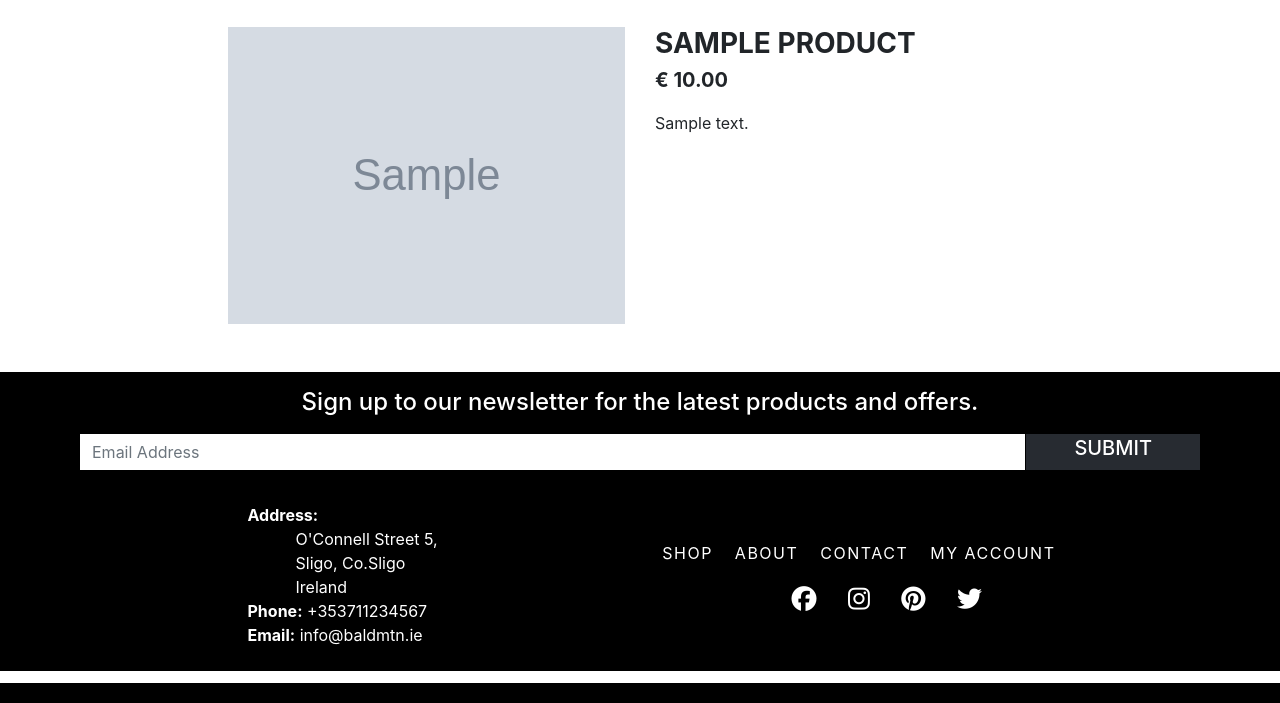
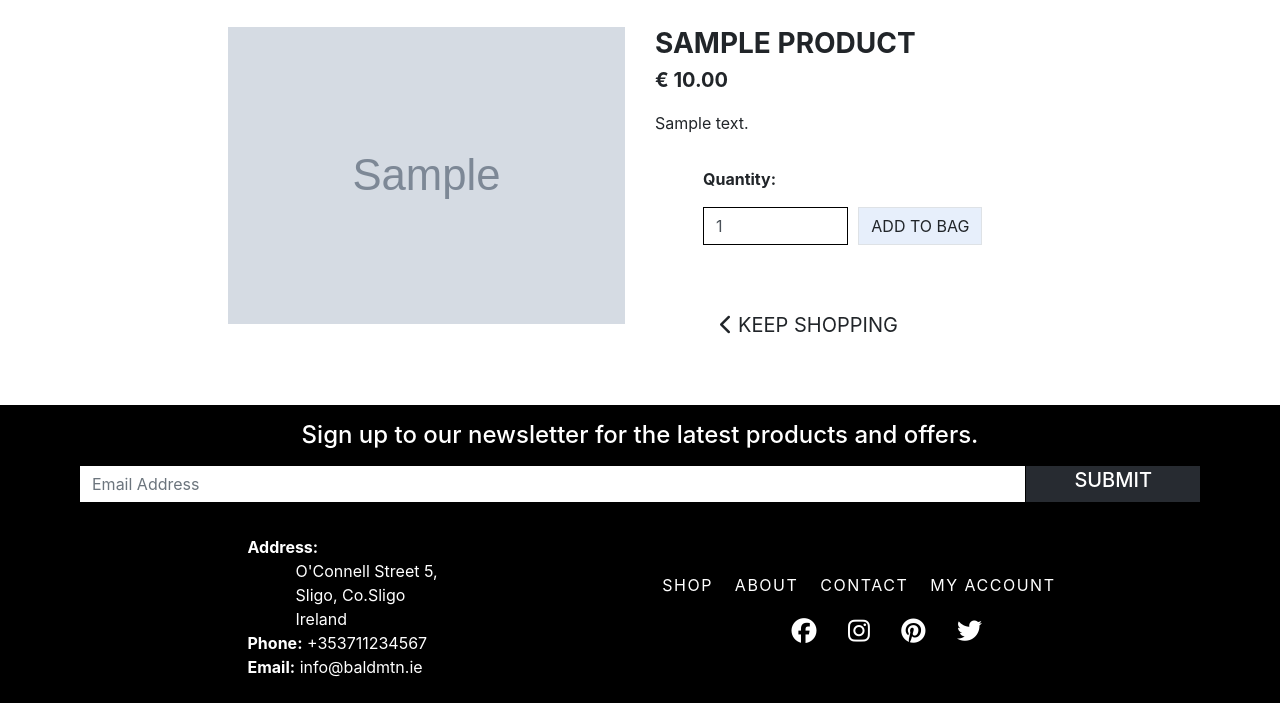
Before and after one commit to annuc1s/Bald_Mtn., a Django app: page /shop/1 in a window 1280 px wide. Shown: the part 117-820 px from the top of the page. Run offline with Django 3.2, Linux system fonts and the light colour scheme; tables that the repository leaves empty hold one stand-in row (values such as "Sample post"); grey boxes marked "Sample" are stand-in pictures; some libraries are stand-ins or nearby versions.

Commit message:
added an 'add to bag' form to product_detail.html

```diff
--- a/shop/templates/shop/product_detail.html
+++ b/shop/templates/shop/product_detail.html
@@ -24,6 +24,29 @@
                     <h3 class="mb-1 font-weight-bold text-uppercase">{{ product.name }}</h3>
                     <p class="lead mb-0 text-left font-weight-bold">€ {{ product.price }}</p>
                     <p class="mt-3">{{ product.description }}</p>
+
+                    <form class="form" action="" method="POST">
+                        {% csrf_token %}
+                        <div class="form-row">
+                            <p class="mt-3 col-12"><strong>Quantity:</strong></p>
+                            <div class="col-6">
+                                <input class="form-control qty_input rounded-0" type="number" name="quantity" value="1" min="1" max="99" data-item_id="{{ product.id }}" id="id_qty_{{ product.id }}">
+                            </div>
+                            <div class="col-5">
+                                <input type="submit" class="add-to-bag btn border btn-black rounded-0 text-uppercase" value="Add to Bag">
+                            </div>
+                            <div class="col-12 pt-5">
+                                <a href="{% url 'shop' %}" class="btn btn-lg rounded-0 text-uppercase py-3">
+                                    <span class="form-icon">
+                                        <i class="fas fa-chevron-left"></i>
+                                    </span>
+                                    <span> Keep Shopping</span>
+                                </a>
+
+                            </div>
+                            <input type="hidden" name="redirect_url" value="{{ request.path }}">
+                        </div>
+                    </form>
                 </div>
             </div>
         </div>
--- a/static/css/base.css
+++ b/static/css/base.css
@@ -86,14 +86,16 @@
 
 .shop-now-btn,
 .form-submit,
-.back-to-shop {
+.back-to-shop,
+.add-to-bag {
     background-color: rgba(196, 215, 245, 0.4);
     border: rgb(196, 215, 245);
 }
 
 .shop-now-btn:hover,
 .form-submit:hover,
-.back-to-shop:hover {
+.back-to-shop:hover,
+.add-to-bag:hover {
     background-color: rgba(196, 215, 245, 0.8);
 }
 
@@ -141,3 +143,5 @@ form{
     background: white;
     z-index: -1;
 }
+
+/* css for shop/product-detail.html */
```
